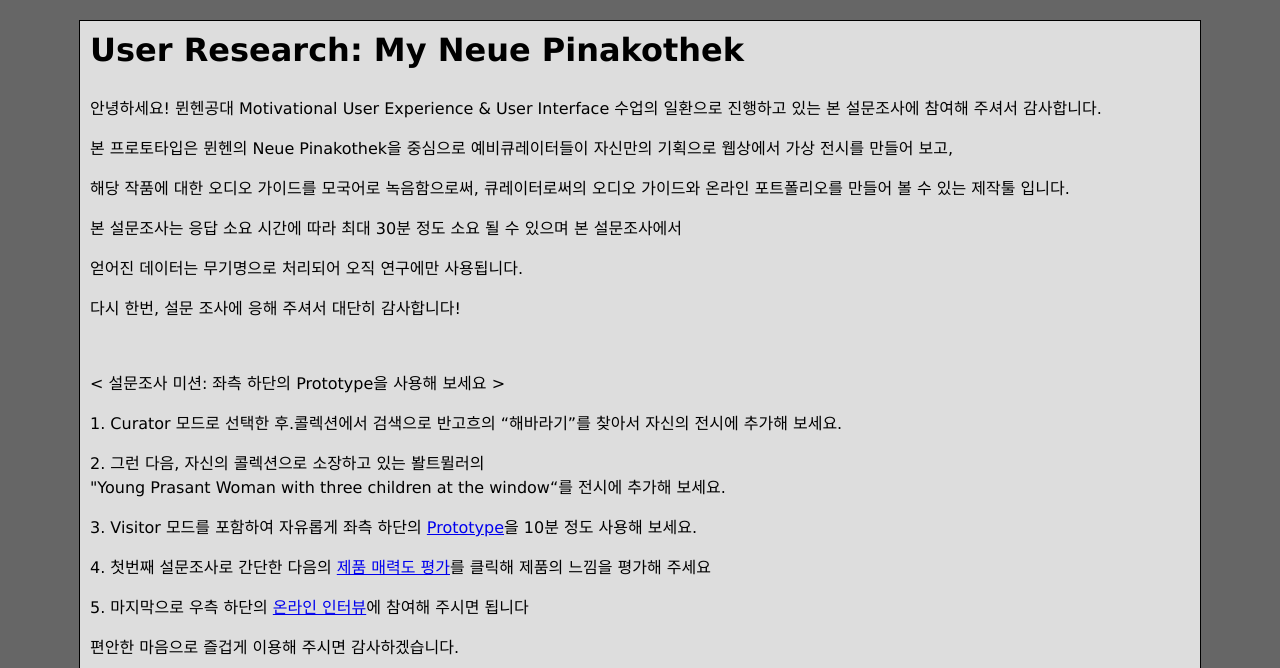
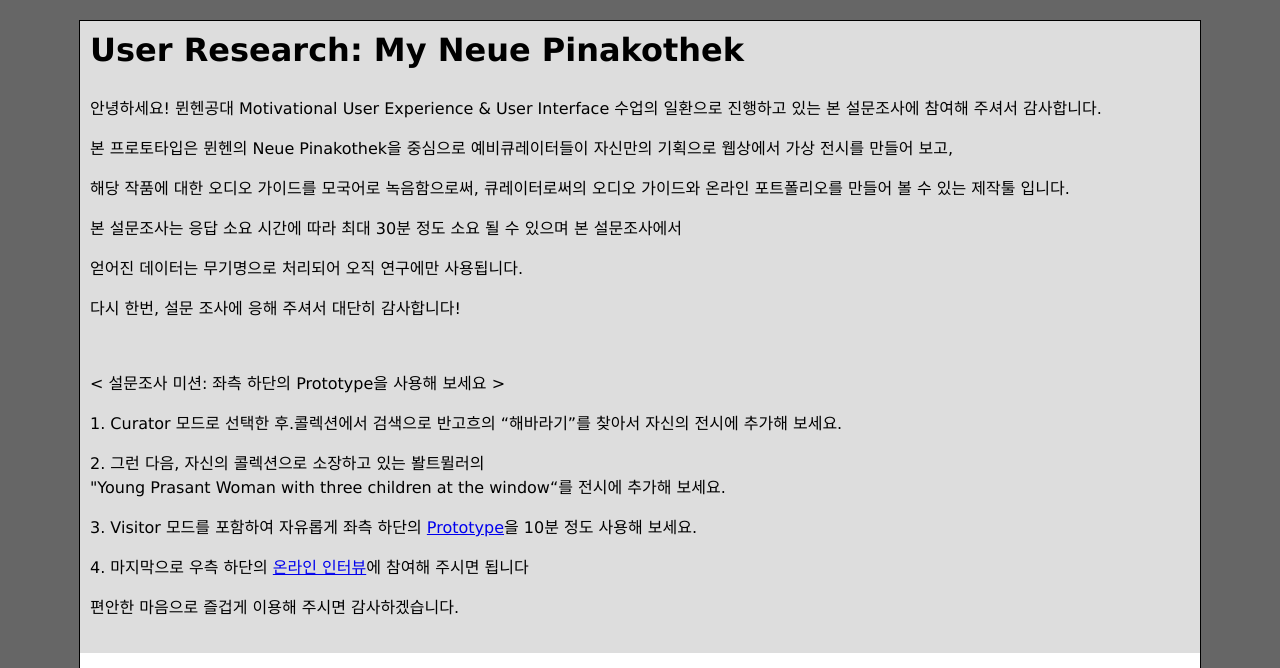
Before and after one commit to thosewhowait/survey, a website: page index.html in a window 1280 px wide. Shown: the top 668 px of the page. Drawn offline with Linux system fonts and the light colour scheme; grey boxes are pictures that could not be loaded.

Commit message:
Update index.html

```diff
--- a/index.html
+++ b/index.html
@@ -141,9 +141,7 @@
     <p>2. 그런 다음, 자신의 콜렉션으로 소장하고 있는 봘트뮐러의<br />
 "Young Prasant Woman with three children at the window“를 전시에 추가해 보세요.&#13;</p>
 <p>3. Visitor 모드를 포함하여 자유롭게 좌측 하단의 <a href="https://popapp.in/w/projects/55942bf8196190bc15f0b035/preview" target="_blank">Prototype</a>을 10분 정도 사용해 보세요.</p>
-<p>4. 첫번째 설문조사로 간단한 다음의 <a href="http://eval.attrakdiff.de/attrakdiff.php?id=e6467f6ee719a27fd299813af6153394&step=1&lang=en
-" target="_blank">제품 매력도 평가</a>를 클릭해 제품의 느낌을 평가해 주세요</p>
-    <p>5. 마지막으로 우측 하단의 <a href="https://docs.google.com/forms/d/19mi-eMR9gq9cNR2pih0HlX6c5bVAGQ-41_6ywqQ7NdA/viewform?usp=send_form" target="_blank">온라인 인터뷰</a>에 참여해 주시면 됩니다</p>
+    <p>4. 마지막으로 우측 하단의 <a href="https://docs.google.com/forms/d/19mi-eMR9gq9cNR2pih0HlX6c5bVAGQ-41_6ywqQ7NdA/viewform?usp=send_form" target="_blank">온라인 인터뷰</a>에 참여해 주시면 됩니다</p>
     <p>편안한 마음으로 즐겁게 이용해 주시면  감사하겠습니다.&#13;</p>
     <p>&nbsp;</p>
 <!-- end #header --></div>
```
